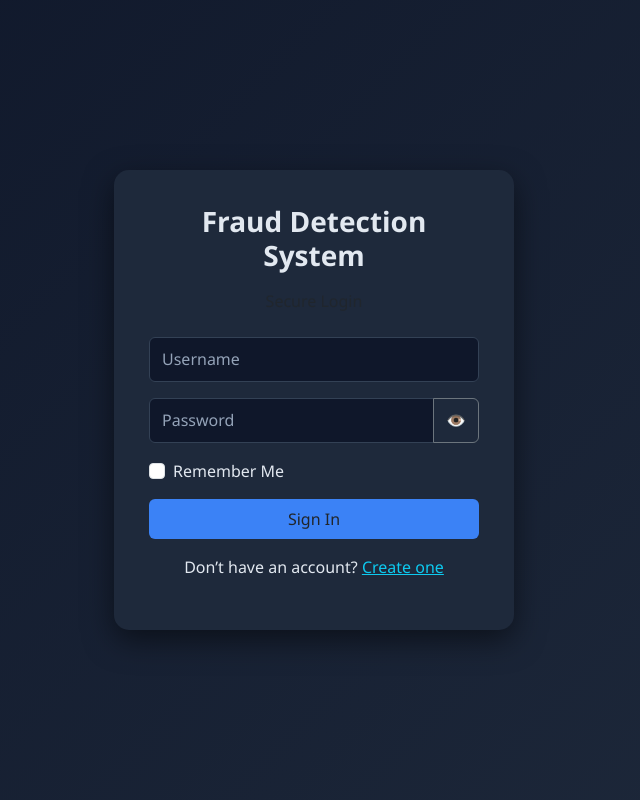
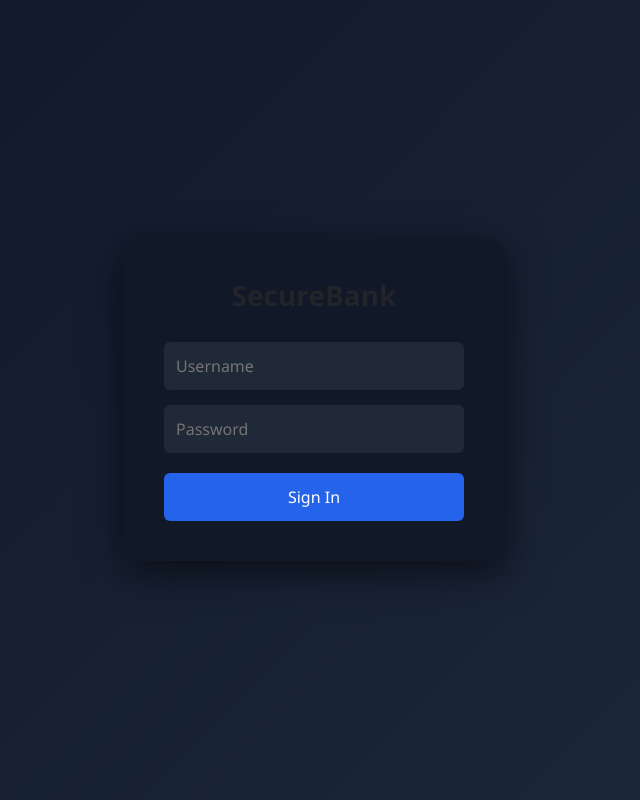
Before and after one commit to harshitapremanand/fraud-detection-app, a Flask app: page /login in a window 1280 px wide. Shown: the whole page, without its empty margins (326-966 px from the left). Run offline with Flask 3, Linux system fonts and the light colour scheme; parts of the project's set-up code (start-up, migrations or seed data) failed here and were passed over.

Commit message:
cleanup unused files

```diff
--- a/app.py
+++ b/app.py
@@ -1,4 +1,4 @@
-from flask import Flask, render_template, request, redirect, url_for, session
+from flask import Flask, render_template, request, redirect, session, url_for
 import joblib
 import random
 import matplotlib
@@ -9,22 +9,18 @@ import os
 app = Flask(__name__)
 app.secret_key = "secret123"
 
-# Load model
 model = joblib.load("model.pkl")
 
-# Dummy users
 users = {"admin": "1234"}
 
-
-# 🔐 LOGIN
 @app.route("/login", methods=["GET", "POST"])
 def login():
     if request.method == "POST":
-        user = request.form["username"]
-        pwd = request.form["password"]
+        username = request.form["username"]
+        password = request.form["password"]
 
-        if user in users and users[user] == pwd:
-            session["user"] = user
+        if username in users and users[username] == password:
+            session["user"] = username
             return redirect(url_for("home"))
         else:
             return render_template("login.html", error="Invalid Credentials")
@@ -32,81 +28,80 @@ def login():
     return render_template("login.html")
 
 
-# 📝 SIGNUP
 @app.route("/signup", methods=["GET", "POST"])
 def signup():
     if request.method == "POST":
-        user = request.form["username"]
-        pwd = request.form["password"]
-        users[user] = pwd
+        username = request.form["username"]
+        password = request.form["password"]
+        users[username] = password
         return redirect(url_for("login"))
 
     return render_template("signup.html")
 
 
-# 🚪 LOGOUT
 @app.route("/logout")
 def logout():
     session.clear()
-    return redirect(url_for("login"))
+    return redirect("/login")
 
 
-# 🏠 DASHBOARD
 @app.route("/", methods=["GET", "POST"])
 def home():
     if "user" not in session:
-        return redirect(url_for("login"))
+        return redirect("/login")
 
     result = None
     prob = None
+    risk_level = "-"
 
     if request.method == "POST":
-        values = list(request.form.values())
+        amount = request.form["amount"]
+        time = request.form["time"]
+        location = request.form["location"]
 
-        if any(v.strip() == "" for v in values[:3]):
-            result = "Please fill all fields"
-            return render_template("index.html", result=result)
+        try:
+            features = [float(amount), float(time), float(location)]
+        except:
+            features = [random.uniform(0,1), random.uniform(0,1), random.uniform(0,1)]
 
-        # Prepare features
-        features = []
-        for x in values:
-            try:
-                features.append(float(x))
-            except:
-                features.append(random.uniform(-1, 1))
-
-        # Prediction
         raw_prob = model.predict_proba([features])[0][1]
         display_prob = min(raw_prob * 20, 1.0)
-        prob = display_prob * 100
+        prob = round(display_prob * 100, 2)
 
-        # Update stats
+        # Risk classification
+        if prob < 30:
+            risk_level = "Low"
+            result = f"Safe ({prob}%)"
+        elif prob < 60:
+            risk_level = "Medium"
+            result = f"Fraud ({prob}%)"
+        else:
+            risk_level = "High"
+            result = f"Fraud ({prob}%)"
+
+        # Stats
         session["total_transactions"] = session.get("total_transactions", 0) + 1
+        if prob > 30:
+            session["fraud_count"] = session.get("fraud_count", 0) + 1
 
-        if display_prob > 0.3:
-            session["fraud_count"] = session.get("fraud_count", 0) + 1
-            result = f"Fraud ({prob:.2f}%)"
-        else:
-            result = f"Safe ({prob:.2f}%)"
-
-        # Save history
+        # History
         if "history" not in session:
             session["history"] = []
 
         session["history"].append({
-            "amount": values[0],
-            "time": values[1],
-            "location": values[2],
+            "amount": amount,
+            "time": time,
+            "location": location,
             "result": result,
-            "prob": round(prob, 2)
+            "prob": prob
         })
 
-        # 📊 Generate graph
+        # Graph
         labels = ["Safe", "Fraud"]
-        values_chart = [100 - prob, prob]
+        values = [100 - prob, prob]
 
         plt.figure()
-        plt.bar(labels, values_chart)
+        plt.bar(labels, values)
         plt.title("Fraud Analysis")
 
         if not os.path.exists("static"):
@@ -119,8 +114,9 @@ def home():
         "index.html",
         result=result,
         prob=prob,
-        total_transactions=session.get("total_transactions", 0),
-        fraud_count=session.get("fraud_count", 0),
+        risk=risk_level,
+        total=session.get("total_transactions", 0),
+        fraud=session.get("fraud_count", 0),
         history=session.get("history", [])
     )
 
--- a/templates/login.html
+++ b/templates/login.html
@@ -1,111 +1,82 @@
 <!DOCTYPE html>
 <html>
 <head>
-    <title>Login | Fraud Detection</title>
+    <title>SecureBank Login</title>
     <link href="https://cdn.jsdelivr.net/npm/bootstrap@5.3.0/dist/css/bootstrap.min.css" rel="stylesheet">
-
-    <style>
-        body {
-            background: linear-gradient(135deg, #0f172a, #1e293b);
-            font-family: 'Segoe UI', sans-serif;
-            color: #e2e8f0;
-        }
-
-        .login-container {
-            min-height: 100vh;
-        }
-
-        .login-card {
-            background: #1e293b;
-            padding: 35px;
-            border-radius: 15px;
-            box-shadow: 0px 10px 30px rgba(0,0,0,0.5);
-            width: 100%;
-            max-width: 400px;
-            transition: 0.3s;
-        }
-
-        .login-card:hover {
-            transform: translateY(-4px);
-        }
-
-        .form-control {
-            background: #0f172a;
-            border: 1px solid #334155;
-            color: white;
-            height: 45px;
-        }
-
-        .form-control::placeholder {
-            color: #94a3b8;
-        }
-
-        .btn-login {
-            background: #3b82f6;
-            border: none;
-            font-weight: 500;
-        }
-
-        .btn-login:hover {
-            background: #2563eb;
-        }
-
-        .title {
-            font-weight: 600;
-        }
-    </style>
 </head>
 
-<body>
+<body style="
+    background: linear-gradient(135deg, #0f172a, #1e293b);
+    height:100vh;
+    display:flex;
+    align-items:center;
+    justify-content:center;
+    font-family: 'Segoe UI', sans-serif;
+">
 
-<div class="container d-flex justify-content-center align-items-center login-container">
+<div style="
+    width:380px;
+    padding:40px;
+    background:#111827;
+    border-radius:12px;
+    box-shadow:0 10px 40px rgba(0,0,0,0.6);
+">
 
-    <div class="login-card text-center">
+    <h3 style="text-align:center; margin-bottom:30px; font-weight:600;">
+        SecureBank
+    </h3>
 
-        <!-- 🔐 TITLE -->
-        <h3 class="title mb-3">Fraud Detection System</h3>
-        <p class="text-muted mb-4">Secure Login</p>
+    <form method="POST">
 
-        <!-- 🧾 FORM -->
-        <form method="POST">
+        <input
+            type="text"
+            name="username"
+            placeholder="Username"
+            style="
+                width:100%;
+                padding:12px;
+                margin-bottom:15px;
+                background:#1f2937;
+                border:none;
+                border-radius:6px;
+                color:white;
+            " required>
 
-            <input type="text" name="username" class="form-control mb-3" placeholder="Username" required>
+        <input
+            type="password"
+            name="password"
+            placeholder="Password"
+            style="
+                width:100%;
+                padding:12px;
+                margin-bottom:20px;
+                background:#1f2937;
+                border:none;
+                border-radius:6px;
+                color:white;
+            " required>
 
-            <div class="input-group mb-3">
-                <input type="password" id="password" name="password" class="form-control" placeholder="Password" required>
-                <button type="button" class="btn btn-outline-secondary" onclick="togglePassword()">👁️</button>
-            </div>
+        <button style="
+            width:100%;
+            padding:12px;
+            background:#2563eb;
+            border:none;
+            border-radius:6px;
+            font-weight:500;
+            color:white;
+        ">
+            Sign In
+        </button>
 
-            <!-- Remember Me -->
-            <div class="form-check text-start mb-3">
-                <input class="form-check-input" type="checkbox" name="remember">
-                <label class="form-check-label">Remember Me</label>
-            </div>
+    </form>
 
-            <button class="btn btn-login w-100 py-2">Sign In</button>
-        </form>
-
-        <!-- SIGNUP LINK -->
-        <p class="mt-3">
-            Don’t have an account?
-            <a href="/signup" class="text-info">Create one</a>
+    {% if error %}
+        <p style="color:#ef4444; text-align:center; margin-top:15px;">
+            {{ error }}
         </p>
-
-        <!-- ERROR -->
-        {% if error %}
-            <p class="text-danger mt-3">{{ error }}</p>
-        {% endif %}
-
-    </div>
+    {% endif %}
 
 </div>
 
-<script>
-function togglePassword() {
-    let pwd = document.getElementById("password");
-    pwd.type = pwd.type === "password" ? "text" : "password";
-}
-</script>
-
 </body>
 </html>
```
Also changed, not shown: templates/analysis.html (deleted, +0 -106 lines), templates/index.html (+38 -118 lines), static/graph.png.
